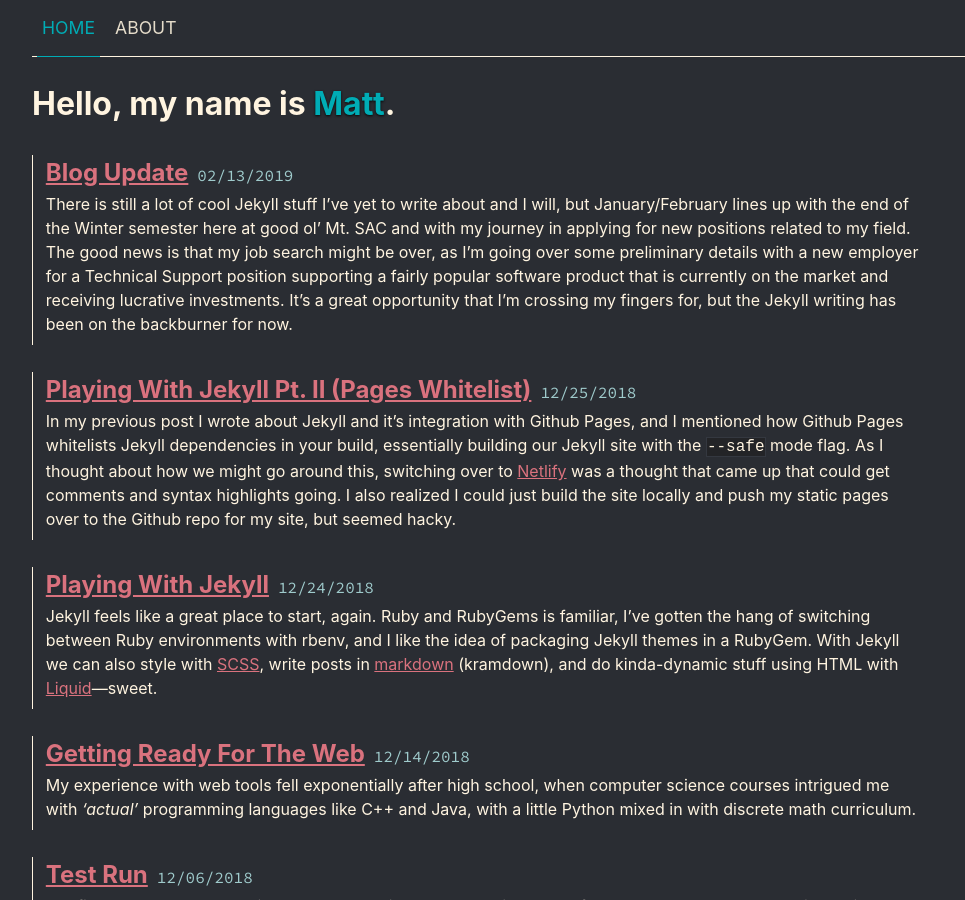
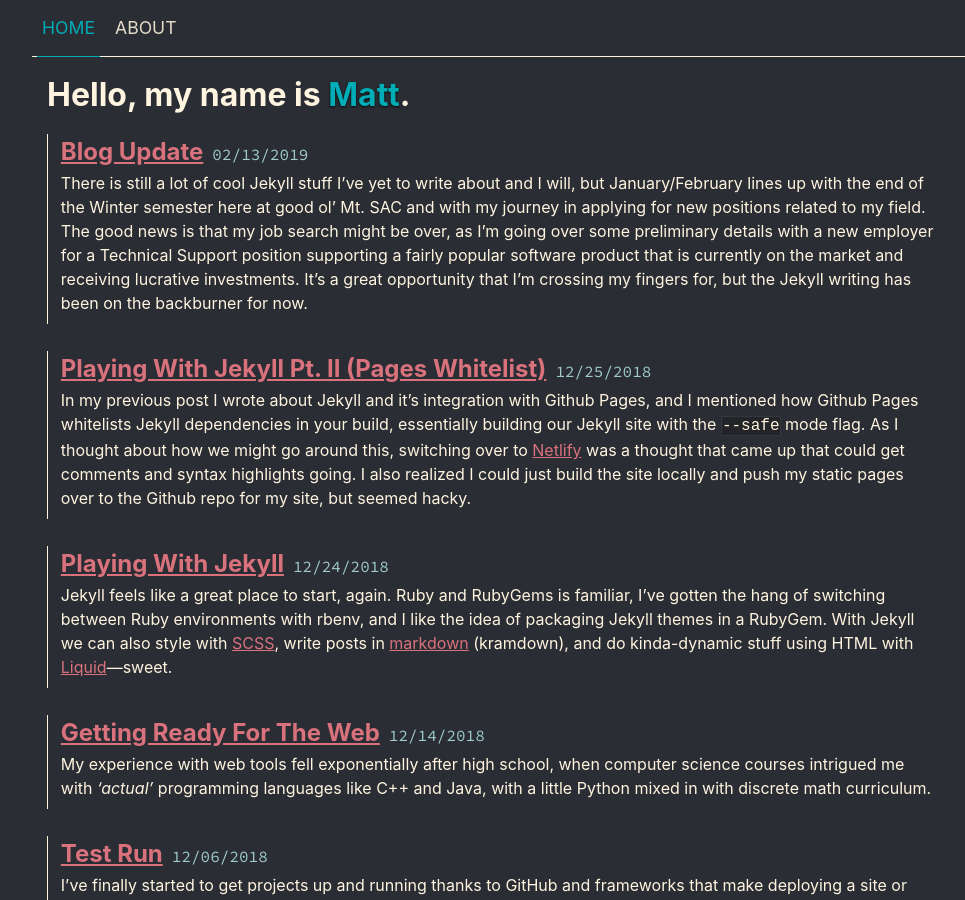
Before and after one commit to MattRugamas/mattrugamas.com, a Jekyll site: the page built from index.html, in a window 1280 px wide and 900 px high. Shown: the whole window, without its empty margins (8-973 px from the left). Built offline with Jekyll 4.4.1, drawn with Linux system fonts in a browser that asks for light colours.

Commit message:
Editing layouts/styles

```diff
--- a/_sass/_settings.scss
+++ b/_sass/_settings.scss
@@ -38,8 +38,8 @@
 %content-base {
   display: flex;
   flex-flow: column nowrap;
-  min-height: calc(100vh - 20px);
-  padding: 5rem 0 2rem;
+  flex-grow: 1;
+  padding: 71px 15px 15px;
   h1 {
     margin: 0;
     font-family: $fonts-titles;
@@ -53,7 +53,6 @@
 %link-setup {
   a {
     transition: all .2s;
-    // text-decoration: none;
     color: $links;
     &:hover {
       @extend %ui-shadow;
--- a/_sass/about.scss
+++ b/_sass/about.scss
@@ -8,10 +8,19 @@
     flex-flow: row;
     justify-content: space-between;
     font-family: $fonts-body;
+    h2 {
+      color: $highlight;
+      @media all and (max-width: 500px) {
+        text-align: center;
+      }
+      @media all and (max-width: 800px) {
+        text-align: center;
+      }
+    }
     div#aboutMeText {
       max-width: 50vw;
       p.about-me {
-        margin: 15px 0;
+        margin: 20px 0;
       }
     }
     ul {
@@ -33,6 +42,15 @@
     width: 400px;
     margin: auto auto;
     font-family: $fonts-body;
+    h2 {
+      color: $highlight;
+      @media all and (max-width: 500px) {
+        text-align: center;
+      }
+      @media all and (max-width: 800px) {
+        text-align: center;
+      }
+    }
     ul {
       margin: 0;
 
@@ -65,19 +83,18 @@
 @media all and (max-width: 500px) {
   main {
     section.aboutMe {
-      padding: 1vh 0;
+      padding: 10px 0;
       flex-flow: column-reverse;
       div#aboutMeText {
         max-width: 100%;
         p.about-me {
           //text-align: justify;
           max-width: 97vw;
-          margin: 1vh 0;
         }
       }
     }
     figure {
-      margin: 1vh auto;
+      margin: 10px auto;
     }
     section.findme {
       width: 97vw;
@@ -95,14 +112,13 @@
 @media all and (max-width: 800px) {
   main {
     section.aboutMe {
-      margin: 1vh 0;
+      margin: 10px 0;
       flex-flow: column-reverse;
       div#aboutMeText {
         max-width: 100%;
         p.about-me {
           //text-align: justify;
           max-width: 97vw;
-          margin: 1vh 0;
         }
       }
     }
--- a/_sass/index.scss
+++ b/_sass/index.scss
@@ -1,27 +1,17 @@
-* {
-  @include box-sizing(border-box);
-}
-*:before,
-*:after {
-  @include box-sizing(inherit);
-}
 html {
+   height: 100%;
    background-color: $base;
    color: $text;
+
    -ms-text-size-adjust: 100%;
    -webkit-text-size-adjust: 100%;
    -moz-osx-font-smoothing: grayscale;
    -webkit-font-smoothing: auto;
-}
-
    body {
+      display: flex;
+      flex-flow: column;
+      height: inherit;
       margin-left: 40px;
-  @media all and (max-width: 500px) {
-    margin-left: 0;
-  }
-  @media all and (max-width: 800px) {
-    margin-left: 0;
-  }
       @extend %link-setup;
 
       figure figcaption {
@@ -41,6 +31,12 @@
             font-size: 15px;
          }
       }
+
+      @media all and (max-width: 500px) {
+         margin-left: 0;
+      }
+      @media all and (max-width: 800px) {
+         margin-left: 0;
       }
 
       nav {
@@ -71,7 +67,7 @@
       main {
          @extend %content-base;
          ul#blog-list {
-    margin: 3vh 0 0;
+            margin: 15px 0 0;
             max-width: 900px;
             li {
                @extend %li-animate;
@@ -101,14 +97,11 @@
             }
          }
          @media all and (max-width: 500px) {
-    min-height: 0;
-    padding-left: 10px;
-    padding-right: 10px;
             h1 {
                text-align: center;
             }
             ul#blog-list {
-      margin-top: 3vh;
+               margin-top: 15px;
                li {
                   border: 0vw;
                   padding-left: 0;
@@ -129,9 +122,6 @@
             }
          }
          @media all and (max-width: 800px) {
-    min-height: 0;
-    padding-left: 10px;
-    padding-right: 10px;
             h1 {
                text-align: center;
             }
@@ -171,3 +161,5 @@
             }
          }
       }
+   }
+}
--- a/_sass/posts.scss
+++ b/_sass/posts.scss
@@ -30,7 +30,7 @@
         height: auto;
       }
       figcaption {
-        margin-top: -7%;
+        // margin-top: -7%;
         text-align: center;
       }
     }
```
Lines whose indentation alone changed are shown as unchanged.
